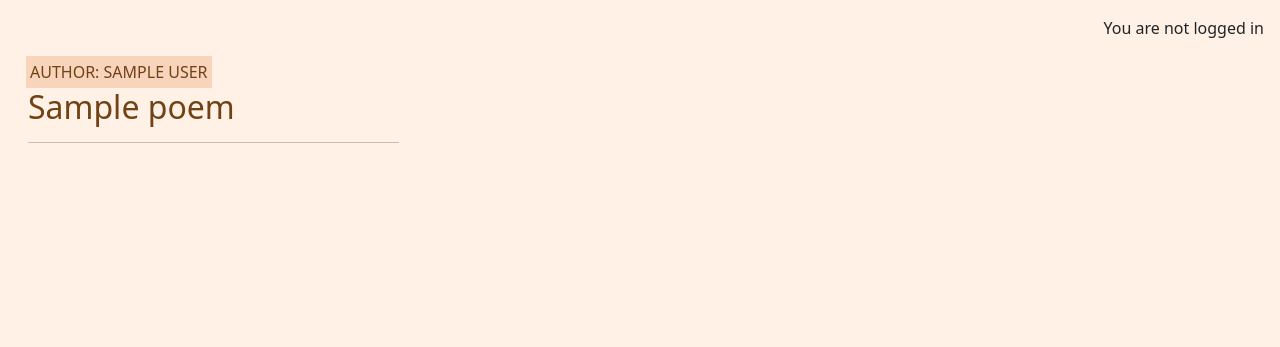
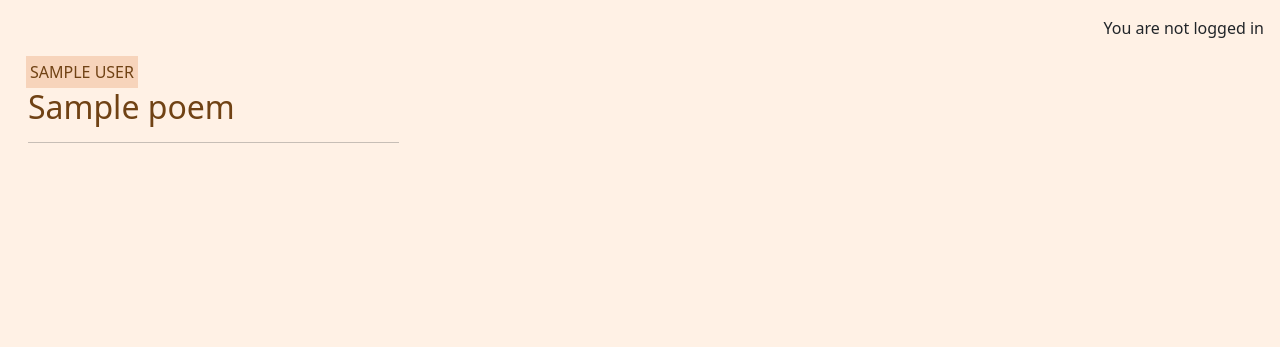
Before and after one commit to kkumyk/kabardian-poetry-collection, a Django app: page /poems/ in a window 1280 px wide. Shown: the part 73-420 px from the top of the page. Run offline with Django 5.2, Linux system fonts and the light colour scheme; tables that the repository leaves empty hold one stand-in row (values such as "Sample post").

Commit message:
content: remove "author"

```diff
--- a/kabardian-poetry-project/poems/templates/poems/index.html
+++ b/kabardian-poetry-project/poems/templates/poems/index.html
@@ -15,7 +15,7 @@
                         <div class="card-body">
                             <div class="image-container">
                                 <div class="image-flash">
-                                    <p class="author">Author: {{ poem.author }}</p>
+                                    <p class="author"> {{ poem.author }}</p>
                                 </div>
                             </div>
                             <a href="{% url 'poem_detail_ui' poem.id %}" class="poem-link">
```
